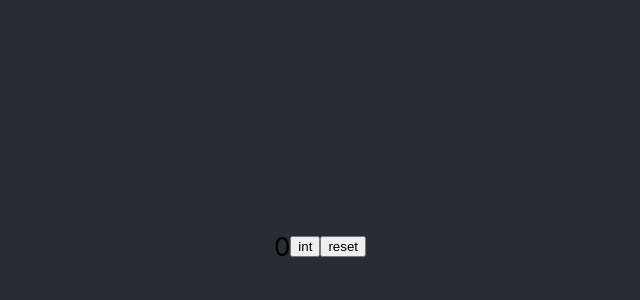
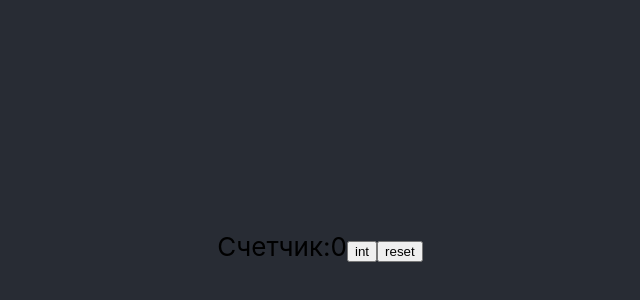
Before and after one commit to regggulus/Counter_React_TS, a React (Create React App) app: page / in a window 1280 px wide. Shown: the part 154-454 px from the top of the page, without its empty margins (320-960 px from the left). Built offline with nearby package versions, Linux system fonts and the light colour scheme; the HTML template or start-up script is replaced by a standard one.

Commit message:
App Count

```diff
--- a/src/App.tsx
+++ b/src/App.tsx
@@ -7,9 +7,13 @@ function App() {
     const [count, setCount] = useState(minValue)
     return (
         <div className={'App'}>
+            Счетчик:
             {count}
-            <button onClick={()=> {setCount(count+1)}}>int</button>
-            <button onClick={()=> {setCount(minValue)}}>reset</button>
+            <div>
+                <button style={{}} onClick={()=> {setCount( count+1)}}>int</button>
+                <button onClick={()=> {setCount(minValue)}}>reset</button>
+            </div>
+
         </div>
     )
 }
```
